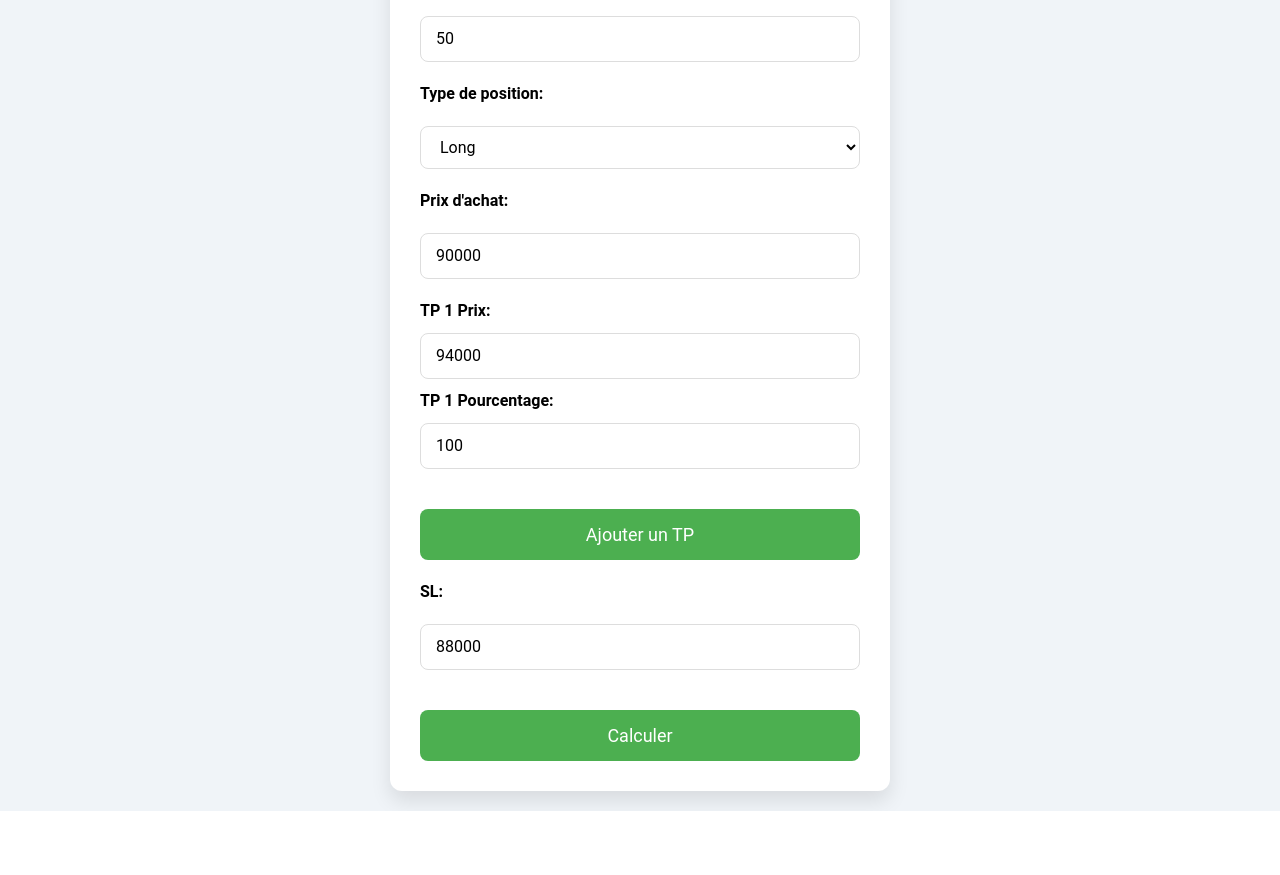
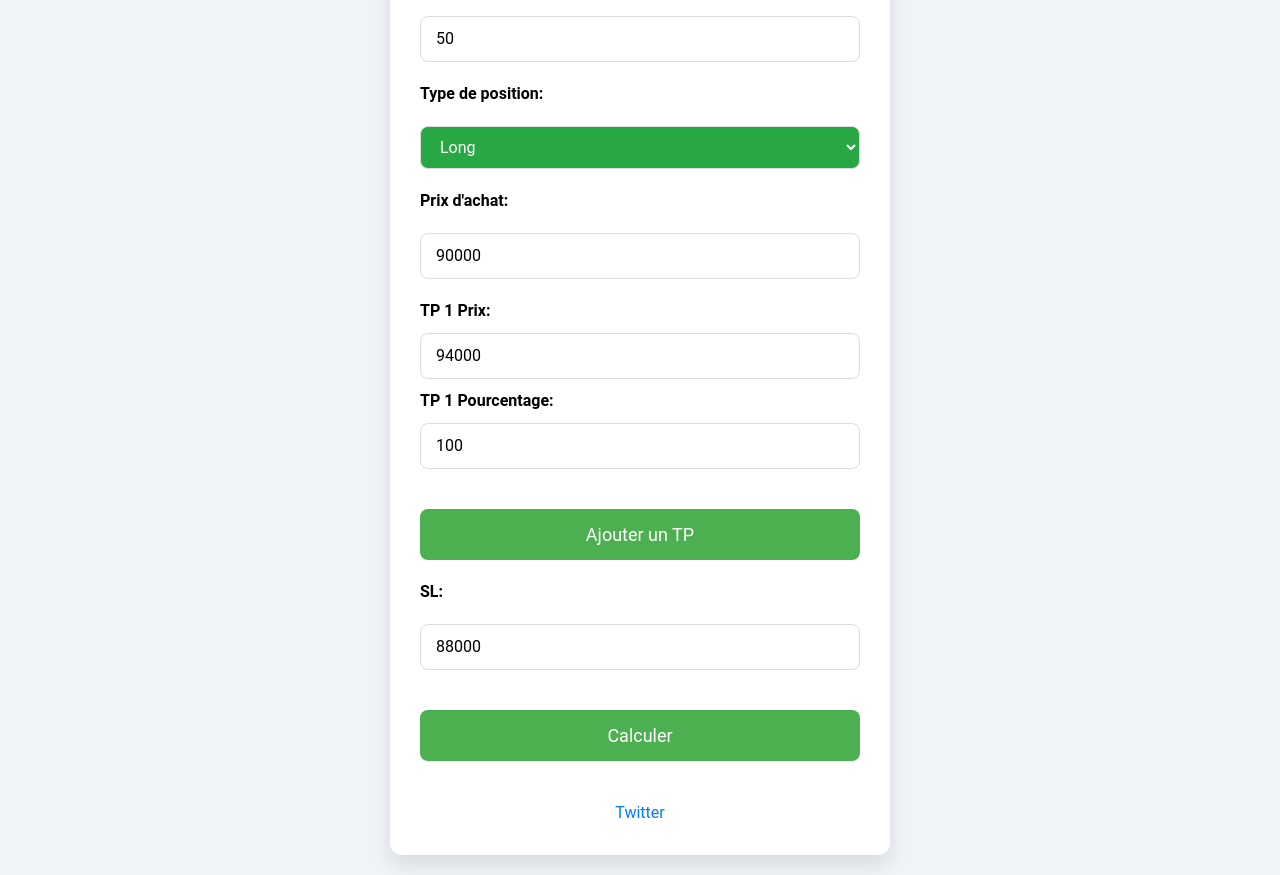
Before and after one commit to lem6z/trade-calculator, a Next.js app: page / in a window 1280 px wide. Shown: the part 480-1355 px from the top of the page. Before the commit the page ends 1291 px from the top, so only its background shows below. Built offline with nearby package versions, Linux system fonts and the light colour scheme.

Commit message:
Ajustements

```diff
--- a/app/page.tsx
+++ b/app/page.tsx
@@ -179,7 +179,11 @@ export default function Home() {
           <select
             value={positionType}
             onChange={(e) => setPositionType(e.target.value)}
-            style={inputStyle(isNightMode)}
+            style={{
+              ...inputStyle(isNightMode),
+              backgroundColor: positionType === "long" ? "#28a745" : "#dc3545", // Ajout des couleurs spécifiques
+              color: "#fff",
+            }}
           >
             <option value="long">Long</option>
             <option value="short">Short</option>
@@ -213,8 +217,6 @@ export default function Home() {
                 }
                 style={inputStyle(isNightMode)}
               />
-
-              {/* Le bouton "Supprimer ce TP" s'affiche seulement si l'index est >= 1 */}
               {index >= 1 && (
                 <button
                   onClick={() => removeTargetPrice(index)}
@@ -277,6 +279,13 @@ export default function Home() {
             Calculer
           </button>
 
+          {/* Lien cliquable */}
+          <p style={{ marginTop: 20, textAlign: "center" }}>
+            <a href="https://www.x.com/0xlem_eth" target="_blank" style={{ color: isNightMode ? "#ffffff" : "#007bff" }}>
+              Twitter
+            </a>
+          </p>
+
           {result && (
             <div
               style={{
```
